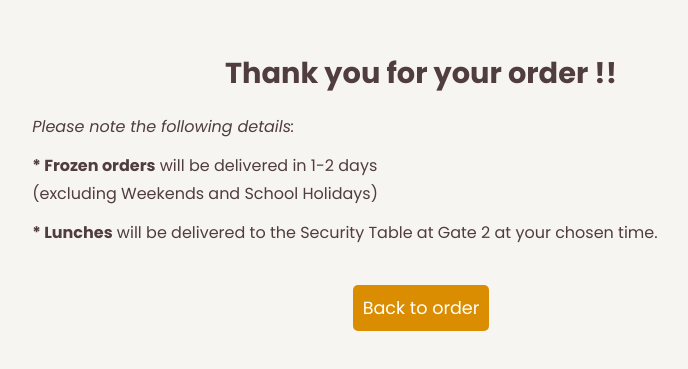
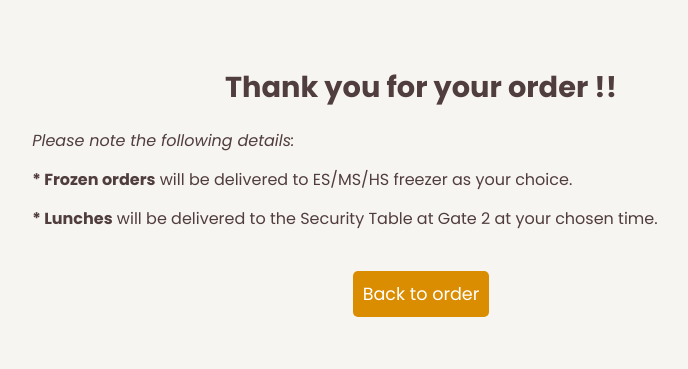
Before and after one commit to nlinhdang/littlewontons, a React (Create React App) app: page /success in a window 1280 px wide. Shown: the part 205-574 px from the top of the page, without its empty margins (219-907 px from the left). Built offline with nearby package versions, Linux system fonts and the light colour scheme.

Commit message:
change sucess page

```diff
--- a/src/Frozen.js
+++ b/src/Frozen.js
@@ -38,14 +38,19 @@ const Frozen = ({ productList, onQuantityChange, onQuantityUpdate, onFocus, onCl
     message: `<div class="annoucement-container">
       <p>
         FROZEN orders from this Friday
-        <span style="font-size: 1.1rem;">14/03</span>
-        to this Sunday
-        <span style="font-size: 1.1rem;">16/03</span>
-        will be delivered on Sunday to MS freezer. <br>
+        <span style="font-size: 1rem;">14/03</span>
+        to Sunday
+        <span style="font-size: 1rem;">16/03</span>
+        will be delivered on Monday morning
+        <span style="font-size: 1rem;">17/03</span>
+        to <strong>MS freezer</strong> ONLY. <br>
+
         FROZEN orders from next Monday
+        <span style="font-size: 1rem;">18/03</span>
+
         to Sunday
-        <span style="font-size: 1.1rem;">23/03</span>
-        will be delivered since Monday <span style="font-size: 1.1rem;">24/03</span> as my special delivery guy is going abroad for a work trip. Thank you.
+        <span style="font-size: 1rem;">23/03</span>
+        will be delivered to <strong>ES/MS/HS freezer</strong> of your choice on Monday <span style="font-size: 1rem;">24/03</span>. Thank you.
       </p>
     </div>`
   }
@@ -56,8 +61,13 @@ const Frozen = ({ productList, onQuantityChange, onQuantityUpdate, onFocus, onCl
     <div className="container">
 
     {/* Product Table Section */}
+
       <h1>Frozen wontons</h1>
+
       <Announcement year={frozenAnnouncement.year} month={frozenAnnouncement.month} day={frozenAnnouncement.day} message={frozenAnnouncement.message} className="promotion" />
+
+      {/* <h5>Place your frozen orders by <span style={{ color: "#da8d00" }}>Friday</span>, and we'll have them delivered to you every <span style={{ color: "#da8d00" }}>Monday</span>!</h5> */}
+
       <div className="grid-container frozen">
         {frozenHeaders.map((header, index) => (
           <div className={`grid-header header${index}`} key={index}>{header}</div>
--- a/src/SuccessPage.js
+++ b/src/SuccessPage.js
@@ -11,8 +11,8 @@ const SuccessPage = () => {
           <h2>Thank you for your order !!</h2>
           <p><i>Please note the following details:</i></p>
           <p>
-            <strong>* Frozen orders</strong> will be delivered in 1-2 days <br />
-            (excluding Weekends and School Holidays)
+            <strong>* Frozen orders</strong> will be delivered to ES/MS/HS freezer as your choice. <br />
+            {/* (excluding School Holidays) */}
           </p>
           <p>
             <strong>* Lunches</strong> will be delivered to the Security Table at Gate 2 at your chosen time.
```
